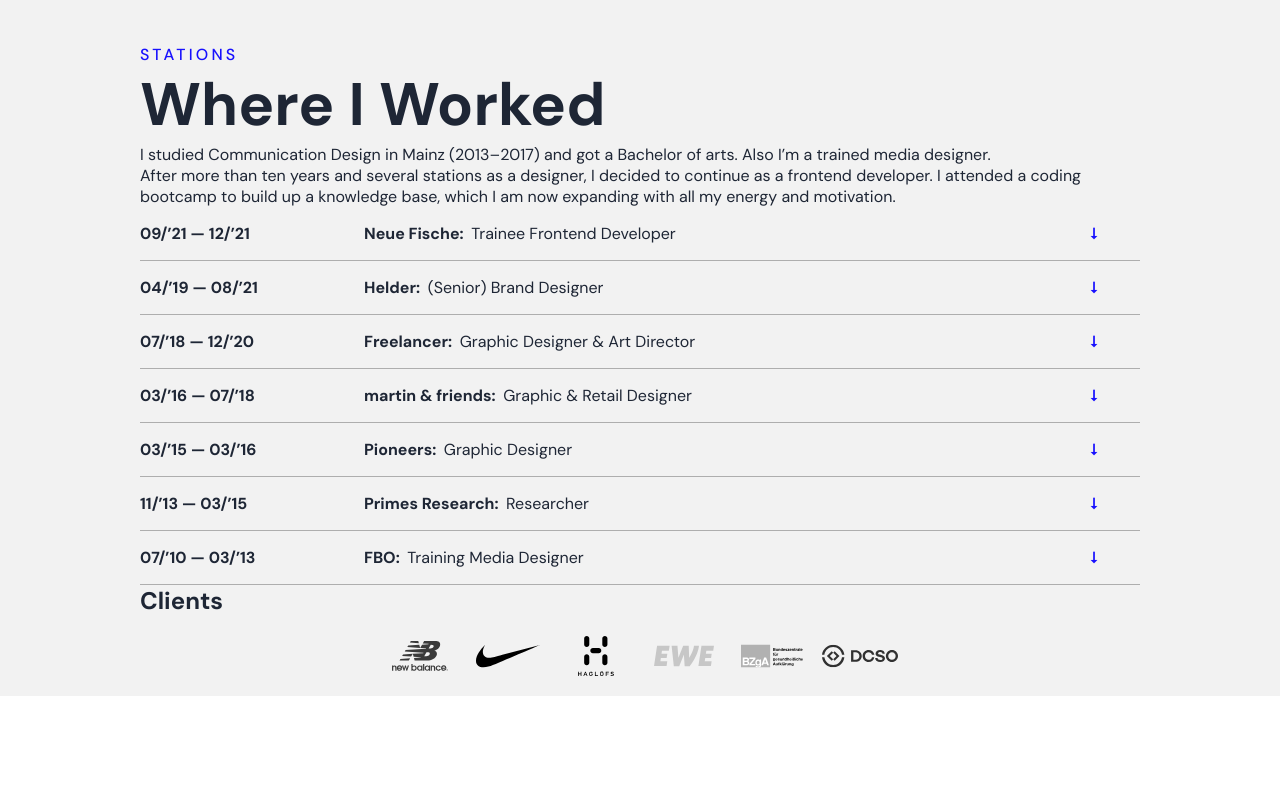
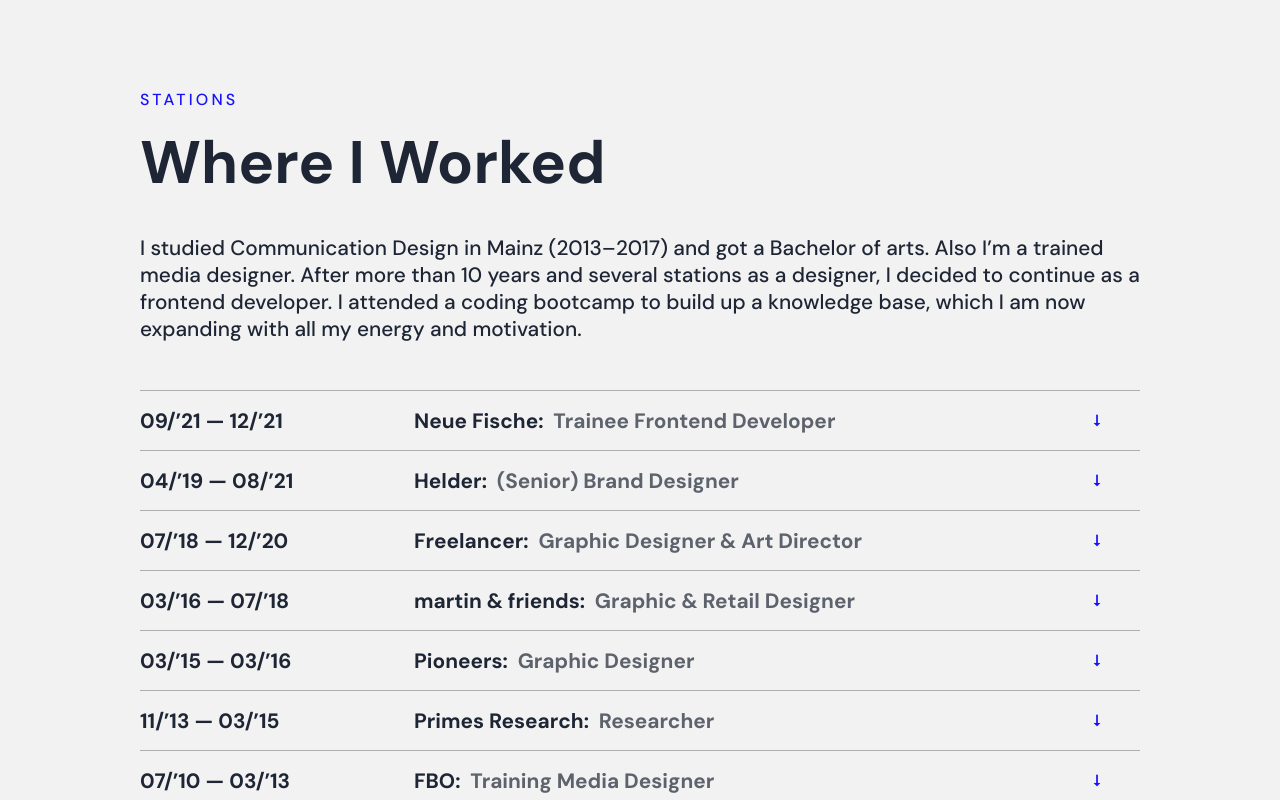
Before and after one commit to davidwobido/Portfolio_2022, a React (Vite) app: page / in a window 1280 px wide. Shown: the part 2300-3100 px from the top of the page. Before the commit the page ends 2996 px from the top, so only its background shows below. Built offline with nearby package versions, Linux system fonts and the light colour scheme.

Commit message:
:lipstick: Adjust design of accordion component

```diff
--- a/src/App.module.css
+++ b/src/App.module.css
@@ -49,3 +49,18 @@
 main :first-child {
   margin-top: 0;
 }
+
+.copy-intro {
+  font-size: 1.3rem;
+  margin-bottom: 3rem;
+  font-weight: 500;
+}
+
+.accordion {
+  margin-bottom: 3rem;
+  border-top: solid var(--color-neutral) 1px;
+}
+
+.accordion h3 {
+  font-size: 1.3rem;
+}
--- a/src/App.tsx
+++ b/src/App.tsx
@@ -62,15 +62,15 @@
         <section className={styles.cv}>
           <h4>Stations</h4>
           <h2>Where I Worked</h2>
-          <p>
+          <p className={styles["copy-intro"]}>
             I studied Communication Design in Mainz (2013–2017) and got a
-            Bachelor of arts. Also I’m a trained media designer. <br />
-            After more than ten years and several stations as a designer, I
-            decided to continue as a frontend developer. I attended a coding
-            bootcamp to build up a knowledge base, which I am now expanding with
-            all my energy and motivation.
+            Bachelor of arts. Also I’m a trained media designer. After more than
+            10 years and several stations as a designer, I decided to continue
+            as a frontend developer. I attended a coding bootcamp to build up a
+            knowledge base, which I am now expanding with all my energy and
+            motivation.
           </p>
-          <Accordion />
+          <Accordion className={styles.accordion} />
           <IconBar
             headline="Clients"
             links={[
--- a/src/Components/Accordion/Accordion.module.css
+++ b/src/Components/Accordion/Accordion.module.css
@@ -6,7 +6,7 @@
 
 .header {
   display: grid;
-  grid-template-columns: 20% 70% max-content;
+  grid-template-columns: 25% 65% max-content;
   gap: 1.5rem;
 }
 
@@ -15,13 +15,14 @@
 }
 
 .additional {
-  font-size: 0.8rem;
+  /* font-size: 0.8rem; */
+  font-weight: 500;
 }
 
 .untoggle :first-child,
 .toggle :first-child {
   font-weight: 500;
-  margin: 0.5rem 0;
+  margin: 0.75rem 0;
 }
 
 .untoggle {
@@ -41,6 +42,11 @@
 .toggle p {
   opacity: 1;
   transition: 0.8s ease;
+  max-width: 90%;
+}
+
+.toggle .additional {
+  opacity: 0.7;
 }
 
 .job {
@@ -48,7 +54,7 @@
 }
 
 .position {
-  font-weight: 400;
+  opacity: 0.7;
 }
 
 .arrow_toggled,
--- a/src/Components/Accordion/Accordion.tsx
+++ b/src/Components/Accordion/Accordion.tsx
@@ -1,9 +1,9 @@
 import { Jobs } from "../../../lib/Data/data";
 import AccordionItem from "./AccordionItem";
 
-export default function Accordion() {
+export default function Accordion({ ...props }) {
   return (
-    <>
+    <div {...props}>
       {Jobs.map((item, index) => (
         <AccordionItem
           key={index}
@@ -17,6 +17,6 @@
           techstack={item.techstack}
         />
       ))}
-    </>
+    </div>
   );
 }
--- a/src/Components/Accordion/AccordionItem.tsx
+++ b/src/Components/Accordion/AccordionItem.tsx
@@ -23,12 +23,12 @@
           className={styles.header}
           onClick={() => setClicked(!clicked)}
         >
-          <h5>
+          <h3>
             {start} — {end}
-          </h5>
+          </h3>
           <div className={styles.job}>
-            <h5>{company}:&nbsp;&nbsp;</h5>
-            <h5 className={styles.position}> {position}</h5>
+            <h3>{company}:&nbsp;&nbsp;</h3>
+            <h3 className={styles.position}> {position}</h3>
           </div>
           <span
             className={clicked ? styles.arrow_toggled : styles.arrow_untoggled}
--- a/src/globals.css
+++ b/src/globals.css
@@ -47,6 +47,11 @@
 
 h2 {
   font-size: 3.75rem;
+  margin-bottom: 2rem;
+}
+
+h4 + h2 {
+  margin-top: 0.8rem;
 }
 
 h3 {
```
